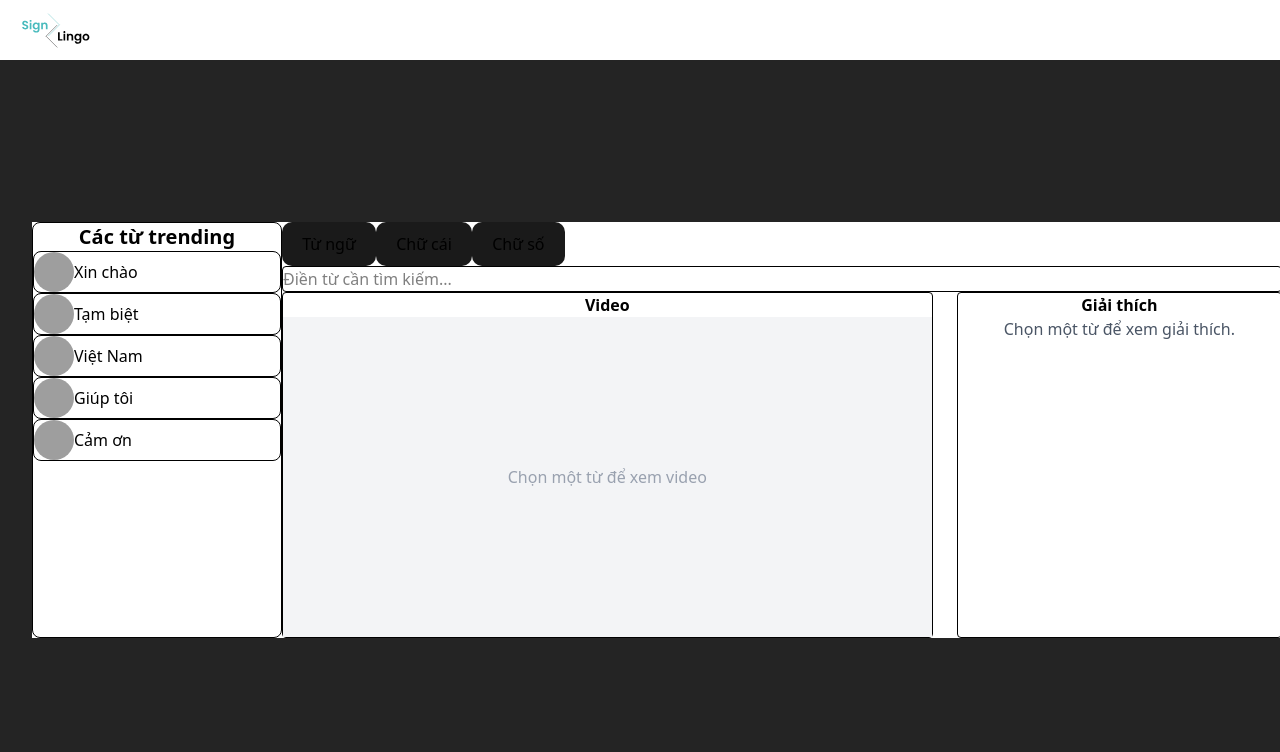
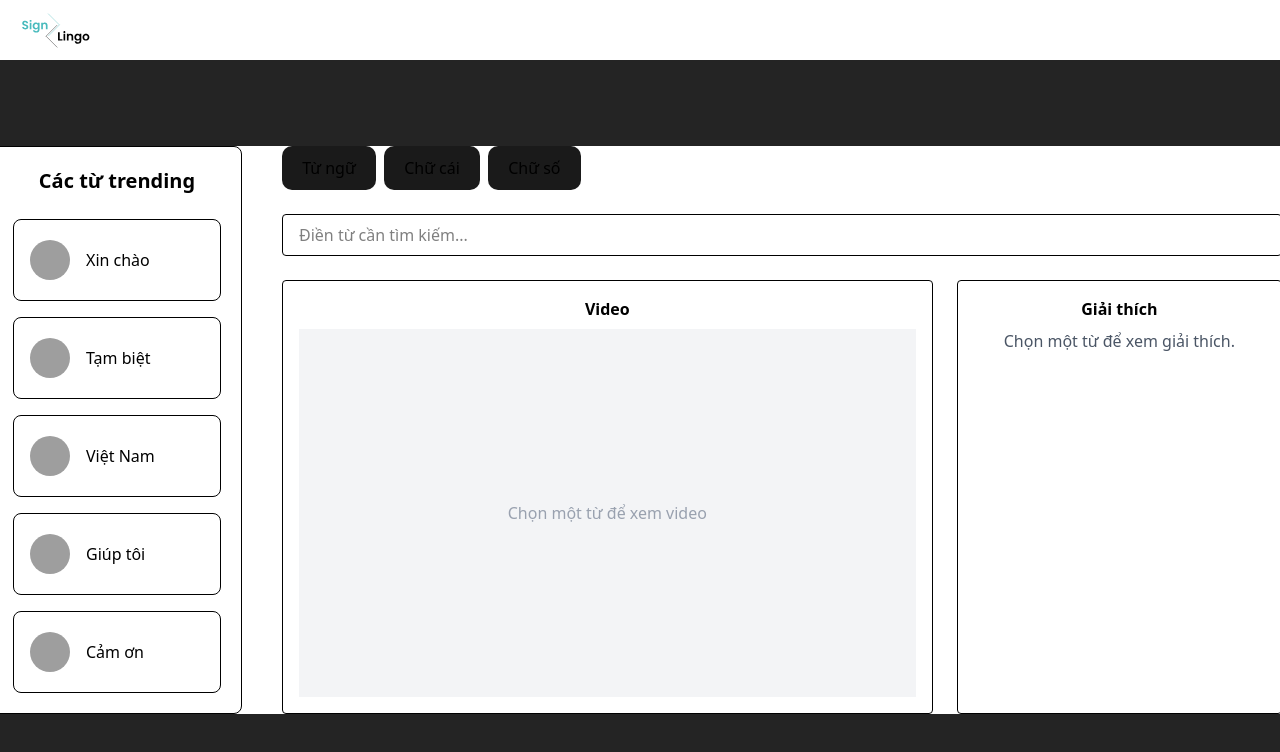
Before and after one commit to HmmOrange/SignLingo, a React (Vite) app: page /dictionary in a window 1280 px wide. Shown: the top 752 px of the page. Built offline with nearby package versions, Linux system fonts and the light colour scheme; grey boxes are pictures that could not be loaded.

Commit message:
fix bug của Duy
Tại Duy

```diff
--- a/src/Login/Login.css
+++ b/public/css/Login.css
@@ -1,8 +1,3 @@
-* {
-  box-sizing: border-box;
-  margin: 0;
-  padding: 0;
-}
 
 html, body {
   width: 100%;
--- a/src/Dictionary/Dictionary.jsx
+++ b/src/Dictionary/Dictionary.jsx
@@ -1,8 +1,5 @@
 import NavBar from '../NavBar/NavBar';
 import React, { useState } from 'react';
-import { Card, CardContent } from "../components/ui/card";
-import { Input } from "../components/ui/input";
-import { Button } from "../components/ui/button";
 
 
 function Dictionary() {
@@ -14,7 +11,7 @@ function Dictionary() {
             <NavBar />
             <div className="flex bg-white text-black space-x-10">
                 {/* Sidebar - Các từ trending */}
-                <aside className="w-[250px] border rounded-lg p-4">
+                <aside className="w-[250px] border rounded-lg p-5">
                     <h2 className="text-xl font-bold mb-6">Các từ trending</h2>
                     <ul className="space-y-4">
                         {trendingWords.map((word, index) => {
@@ -39,7 +36,6 @@ function Dictionary() {
                     </ul>
                 </aside>
 
-                {/* Main content */}
                 <main className="flex-2">
                     {/* Category toggle buttons */}
                     <div className="flex space-x-2 mb-6">
@@ -66,7 +62,7 @@ function Dictionary() {
                     <div className="w-250 grid grid-cols-[2fr_1fr] gap-6">
                         <div className="border rounded p-4">
                             <h3 className="font-semibold mb-2">Video</h3>
-                            <div className="bg-gray-100 h-80 flex items-center justify-center text-gray-400">
+                            <div className="bg-gray-100 h-92 flex items-center justify-center text-gray-400">
                                 {selectedWord ? `Video của "${selectedWord}"` : 'Chọn một từ để xem video'}
                             </div>
                         </div>
--- a/src/Login/Login.jsx
+++ b/src/Login/Login.jsx
@@ -1,10 +1,20 @@
-import React from 'react';
-import './Login.css';
+import React, { useEffect } from 'react';
 import signImage from '../assets/login.png';
 import NavBar from '../NavBar/NavBar';
 import '../index.css'
+const LoginPage = () => {
 
-const LoginPage = () => {
+	useEffect(() => {
+		const link = document.createElement('link');
+		link.rel = 'stylesheet';
+		link.href = '/css/Login.css'; // Đảm bảo file này được phục vụ đúng từ public/css
+		document.head.appendChild(link);
+
+		return () => {
+		  document.head.removeChild(link);
+		};
+	  }, []);
+
   return (
 		<>
 			<NavBar>
--- a/src/main.jsx
+++ b/src/main.jsx
@@ -2,9 +2,11 @@ import { StrictMode } from 'react';
 import { createRoot } from 'react-dom/client';
 import { BrowserRouter, Routes, Route } from 'react-router-dom';
 import './index.css';
-import App from './App.jsx';
 import Login from './Login/Login.jsx';
 import Dictionary from './Dictionary/Dictionary.jsx';
+
+
+import App from './App.jsx';
 createRoot(document.getElementById('root')).render(
   <StrictMode>
     <BrowserRouter>
```
